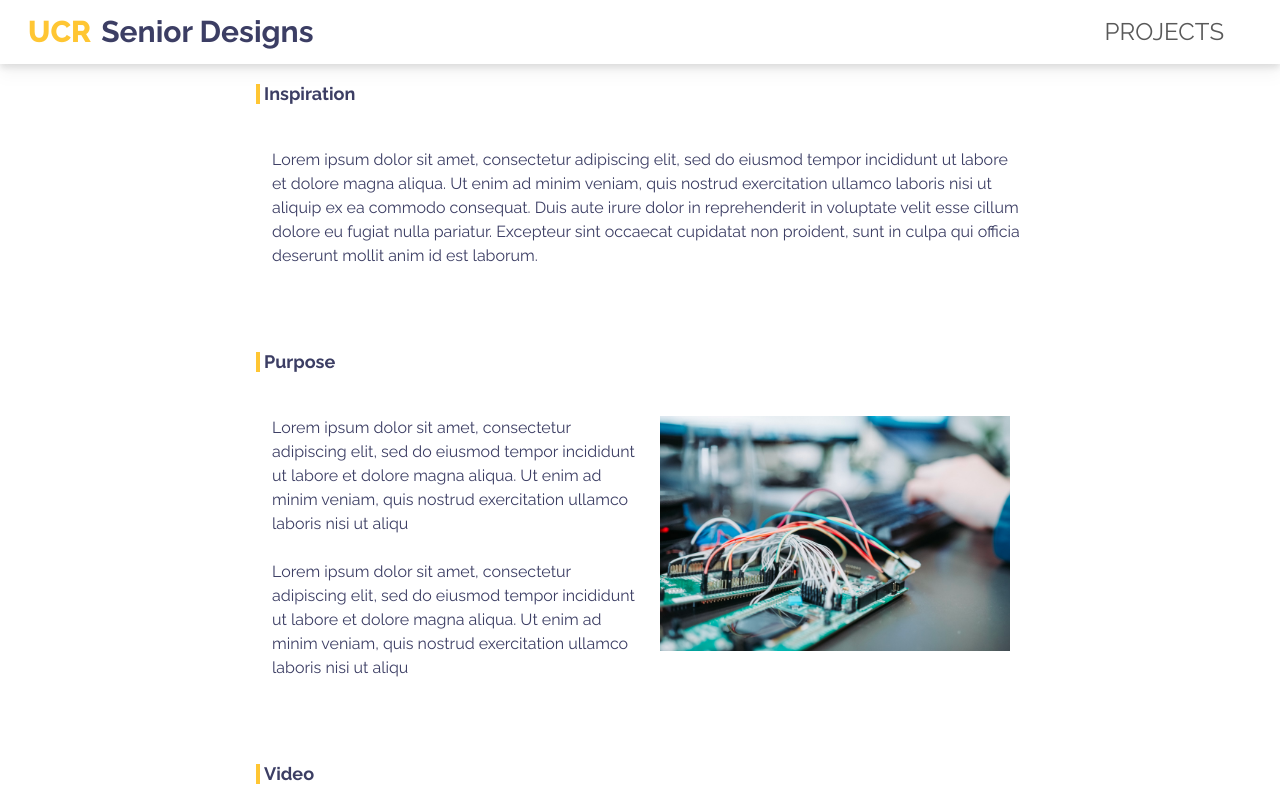
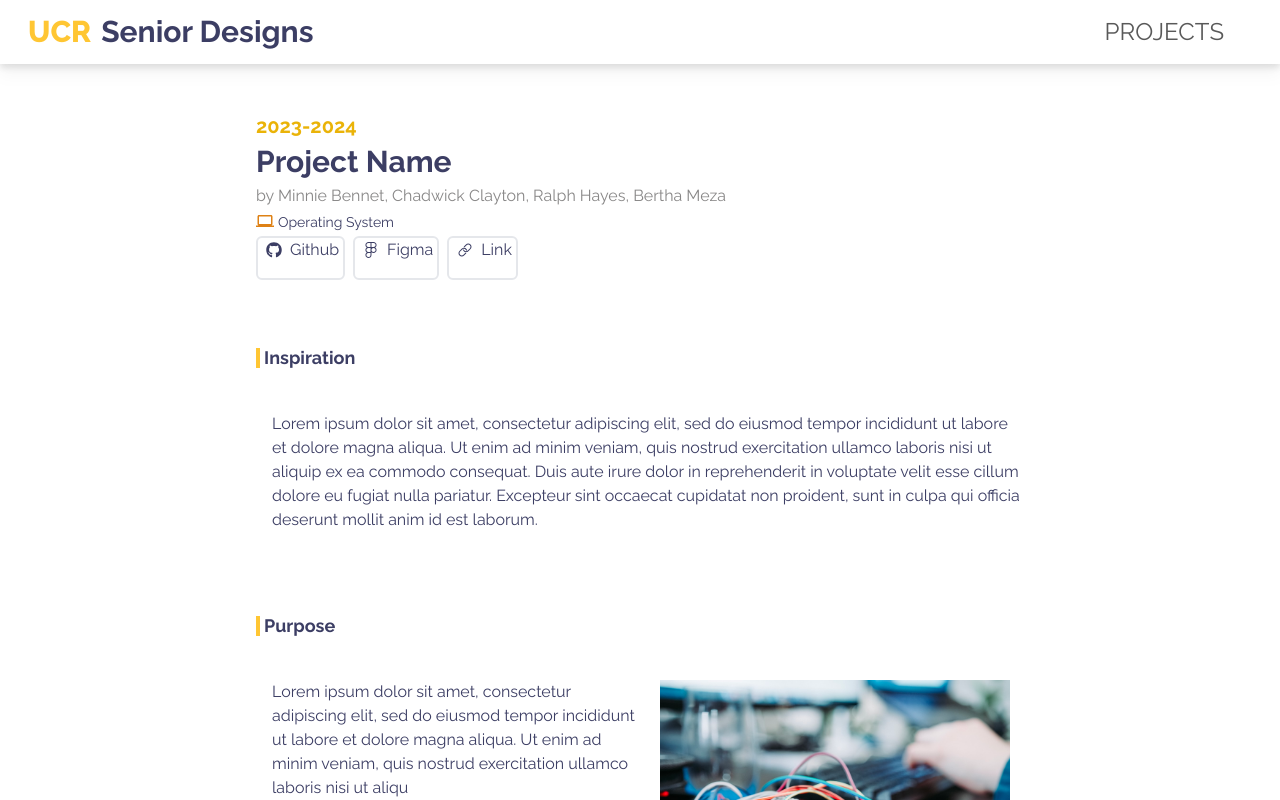
Before and after one commit to acm-ucr/senior-design-website, a Next.js app: page /projects/details in a window 1280 px wide. Shown: the top 800 px of the page. Built offline with nearby package versions, Linux system fonts and the light colour scheme.

Commit message:
Changed from static to passed in with Title elements

```diff
--- a/src/components/details/Details.jsx
+++ b/src/components/details/Details.jsx
@@ -1,9 +1,17 @@
 import img1 from "../../../public/tempimage.png";
 import Image from "next/image";
+import Title from "./Title";
 
 const Details = () => {
   return (
     <div className="bg-white px-8 md:px-64">
+      <Title
+        year="2023-2024"
+        projectName="Project Name"
+        teamMembers="Minnie Bennet, Chadwick Clayton, Ralph Hayes, Bertha Meza"
+        type="Operating System"
+        logo="oslogo"
+      />
       <div className="flex items-center gap-1">
         <div className="bg-senior-yellow-100 h-5 w-1" />
         <p className="font-bold text-lg pt-3">Inspiration</p>
--- a/src/components/details/Title.jsx
+++ b/src/components/details/Title.jsx
@@ -22,17 +22,15 @@ const logos = {
   otherslogo,
 };
 
-const Title = ({ type, logo }) => {
+const Title = ({ year, projectName, teamMembers, type, logo }) => {
   return (
-    <div className="px-10">
-      <div className="text-yellow-500 font-bold text-xl pb-1">2023 - 2024</div>
-      <div className="text-senior-purple-100 font-bold text-3xl pb-1">
-        Project Name
-      </div>
-      <div className="text-senior-gray-100 text-normal pb-1">
-        by Minnie Bennet, Chadwick Clayton, Ralph Hayes, Bertha Meza
-      </div>
-      <div className="flex pb-1">
+    <div className="mt-5 px-15">
+      <p className="text-yellow-500 font-bold text-xl mb-1">{year}</p>
+      <p className="text-senior-purple-100 font-bold text-3xl mb-1">
+        {projectName}
+      </p>
+      <p className="text-senior-gray-100 text-normal mb-1">by {teamMembers}</p>
+      <div className="flex items-baseline">
         <Image
           src={logos[logo]}
           width={22}
@@ -40,20 +38,20 @@ const Title = ({ type, logo }) => {
           alt="{logo}"
           className="pr-1"
         />
-        <div className="text-senior-purple-100 text-sm">{type}</div>
+        <p className="text-senior-purple-100 text-sm mb-1">{type}</p>
       </div>
-      <div className="flex">
+      <div className="flex pb-5">
         <div className="flex border-2 rounded">
           <FaGithub className="mt-1 mx-2" />
-          <div className="flex-shrink-0 pr-1">Github</div>
+          <p className="flex-shrink-0 pr-1">Github</p>
         </div>
         <div className="flex border-2 rounded mx-2">
           <FaFigma className="mt-1 mx-2" />
-          <div className="flex-shrink-0 pr-1">Figma</div>
+          <p className="flex-shrink-0 pr-1">Figma</p>
         </div>
         <div className="flex border-2 rounded">
           <IoIosLink className="mt-1 mx-2" />
-          <div className="flex-shrink-0 pr-1">Link</div>
+          <p className="flex-shrink-0 pr-1">Link</p>
         </div>
       </div>
     </div>
```
